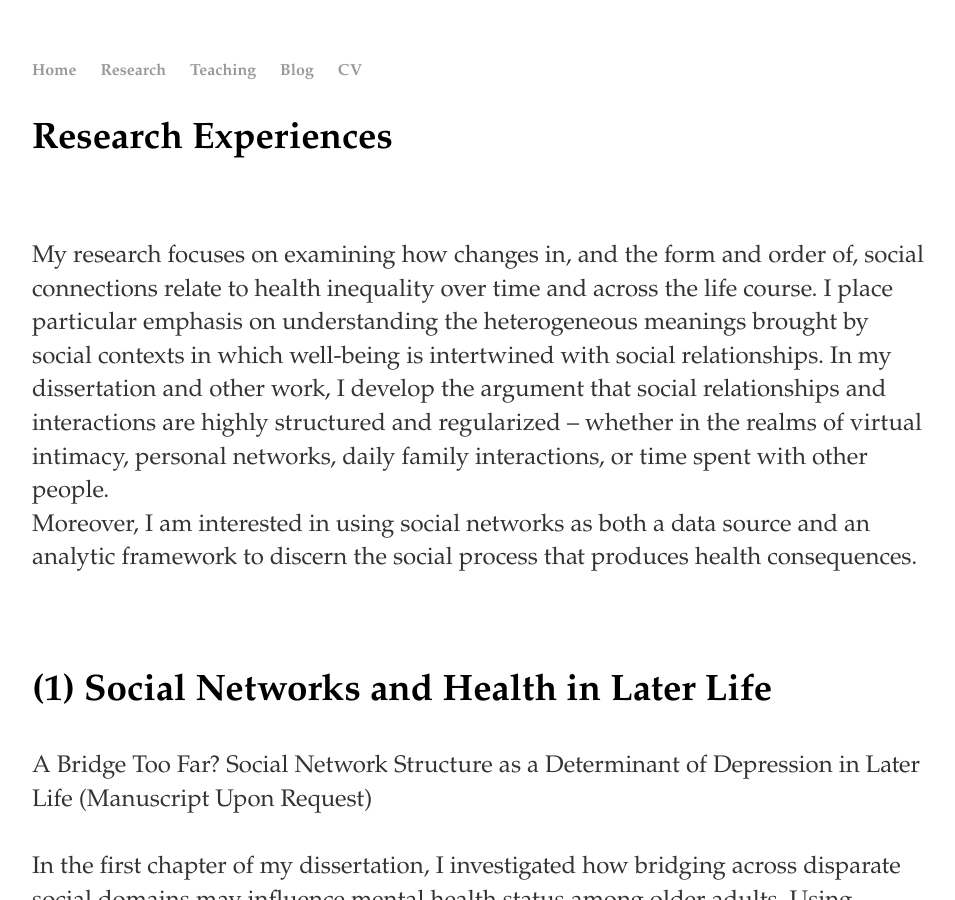
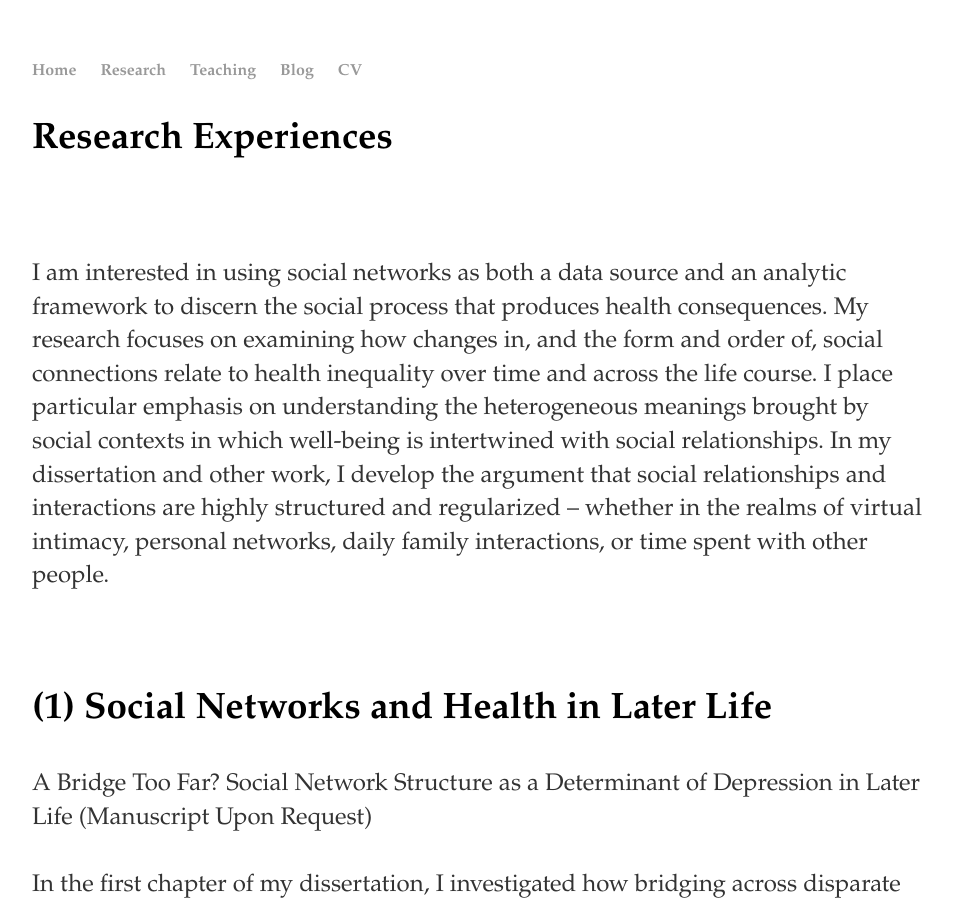
Before and after one commit to windyqu/windyqu.github.io, a Jekyll site: the page built from research/index.html, in a window 1280 px wide and 900 px high. Shown: the whole window, without its empty margins (160-1115 px from the left). Built offline with Jekyll 4.4.1, drawn with Linux system fonts in a browser that asks for light colours; some of the changed lines change nothing that is shown; some of the changed text lies outside the part shown.

Commit message:
Update index.html

```diff
--- a/research/index.html
+++ b/research/index.html
@@ -6,11 +6,12 @@
 
 <div class="blurb">
   <h3>Research Experiences</h3>
-  <br><be>
+  <br><br>
 	<p>
-       My research focuses on examining how changes in, and the form and order of, social connections relate to health inequality over time and across the life course. I place particular emphasis on understanding the heterogeneous meanings brought by social contexts in which well-being is intertwined with social relationships. In my dissertation and other work, I develop the argument that social relationships and interactions are highly structured and regularized – whether in the realms of virtual intimacy, personal networks, daily family interactions, or time spent with other people.
+       I am interested in using social networks as both a data source and an analytic framework to discern the social process that produces health consequences.
+	My research focuses on examining how changes in, and the form and order of, social connections relate to health inequality over time and across the life course. I place particular emphasis on understanding the heterogeneous meanings brought by social contexts in which well-being is intertwined with social relationships. In my dissertation and other work, I develop the argument that social relationships and interactions are highly structured and regularized – whether in the realms of virtual intimacy, personal networks, daily family interactions, or time spent with other people.
        <br>
-       Moreover, I am interested in using social networks as both a data source and an analytic framework to discern the social process that produces health consequences.
+
 	<p>
   <br><be>
 
@@ -26,7 +27,7 @@
 	<p>
 <b>Tianyao Qu</b>. 2023. <a href="https://doi.org/10.1016/j.socnet.2023.01.007" target="_blank">“Chronic Illness and Social Network Bridging in Later Life.”</a> Social Networks 74:1-12.
 	</p>
-<br><br>
+<br>
 	<p>
 In this paper, I explored the direct and indirect roles of chronic health conditions in shaping structural features of interpersonal relationships that grant resources and independence in later life. Through lagged modeling approaches and mediation analysis, I constructed network turnover variables to show that older adults diagnosed with chronic illnesses moved to an endogenous network structure over time in which they have denser networks owing to stable family members, heightened interactions among family and friends and neighbors, as well as the shedding of non-kin ties.
 	</p>
@@ -42,7 +43,7 @@
 
   <br><be>
 
-	        <h3> (3) Temporal-structure of Social Behaviors and Health Implications by Gender (Work in progress)  </h3>
+	        <h3> (2) Temporal-structure of Social Behaviors and Health Implications by Gender  </h3>
   <p>
 Another aspect of my research leverages structural implications from diverse contexts to explore how social relationships are intertwined with well-being along institutional factors and individual characteristics.
 In the second chapter of my dissertation, I adopt a temporal-structural perspective to examine how daily activities are sequenced by gender and yield differential health implications for men and women. Using time-stamped diary data and social sequence analysis, preliminary results show a highly structured nature of everyday interactions and identify four clusters: mostly alone, spouse-based, child-based, and diverse with no child. Notably, females exhibit more frequent switches in interaction partners and report lower instantaneous enjoyment and average mental well-being compared to their male counterparts. This project aims to introduce a temporal dimension to understand the evolving gender disparity in the highly structured nature of everyday behavior and its differential impact on momentary well-being, potentially accumulating to influence long-term health outcomes.
@@ -55,7 +56,7 @@
 	</p>
 <br><be>
 <br><be>
-		<h3> (3) Relational Work in the Chinese live-streaming Industry (Work in progress) </h3>
+		<h3> (3) Relational Work in the Chinese Live-streaming Industry </h3>
   <p>
   I developed an “earmark of emotions” framework conceptualizing (male) patron’s virtual gifting to live streamers as a way of acquiring virtual intimacy. Using mixed methods, I argue that patrons’ gender positions, intertwined with other socioeconomic factors, shape their emotional needs. These needs are monetized through gifting to live streamers, encompassing aspirations for elevated social status, masculinity ideals, identity recognition, companionship, and romantic fantasies. This project provides an economic lens to comprehend the growing use of communication technology in shaping gendered digitized intimacy due to the lack of connectedness amid the escalating complexity of relationship structures and mental health issues in East Asia.
   </p>
```
